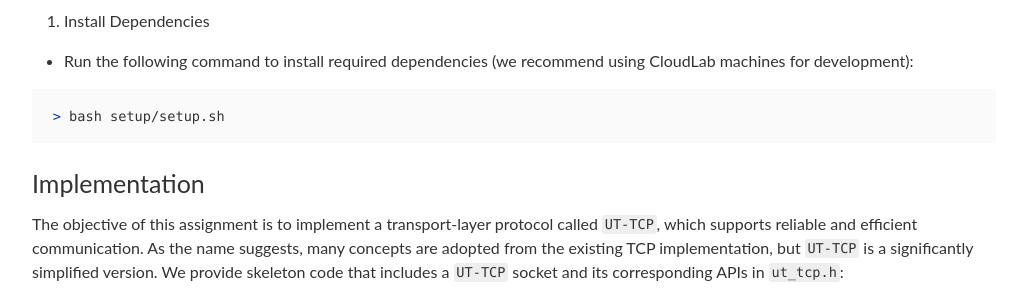
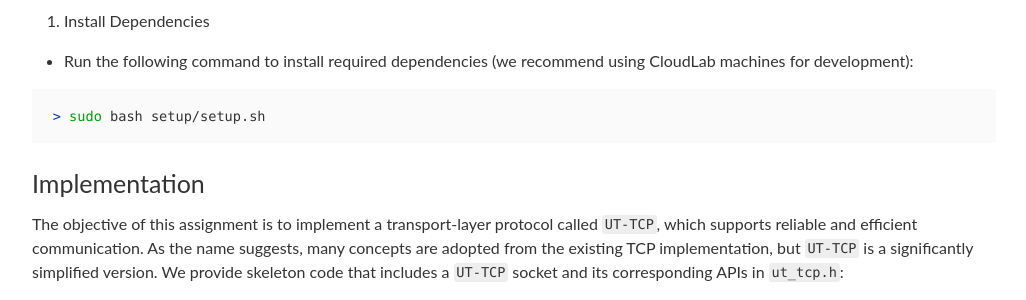
Before and after one commit to utcs356/sp25, a Jekyll site: the page built from _pages/4_congestion_flow_control.md, in a window 1280 px wide and 900 px high, scrolled down 881 px. Shown: the part 152-452 px from the top of the window, without its empty margins (126-1152 px from the left). Built offline with Jekyll 4.4.1, drawn with Linux system fonts in a browser that asks for light colours; nearby versions of some CDN libraries; comment, search, counter and statistics services are not loaded.

Commit message:
update assignment 4 description

````diff
--- a/_pages/4_congestion_flow_control.md
+++ b/_pages/4_congestion_flow_control.md
@@ -34,7 +34,7 @@ We recommend using the `cs356-base` profile on CloudLab for implementation and t
 * Run the following command to install required dependencies (we recommend using CloudLab machines for development):
 
 ```bash
-> bash setup/setup.sh
+> sudo bash setup/setup.sh
 ```
 
 ### Implementation
````
